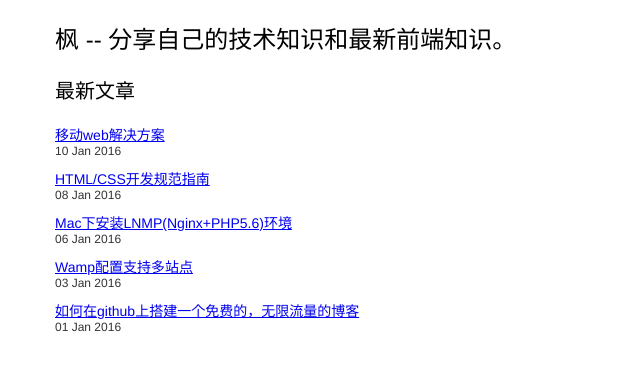
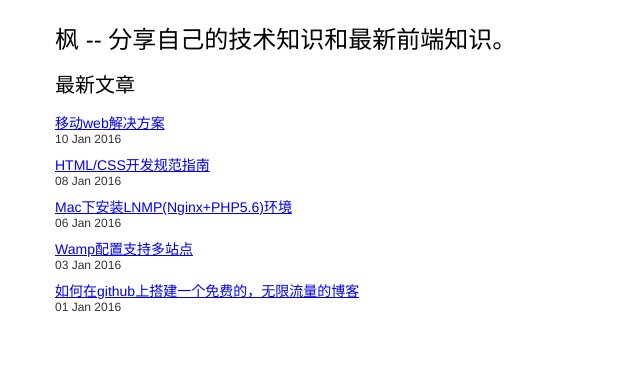
Before and after one commit to luozyiii/blog, a Jekyll site: the page built from index.html, in a window 1280 px wide. Shown: the top 371 px of the page, without its empty margins (0-640 px from the left). Built offline with Jekyll 4.4.1, drawn with Linux system fonts in a browser that asks for light colours.

Commit message:
适配手机

```diff
--- a/css/blog.css
+++ b/css/blog.css
@@ -70,17 +70,28 @@ pre {
 	width: 100%;
 }
 
-/*首页列表*/
+/*首页*/
+.header {
+	padding-bottom: 14px;
+}
+.g-content p {
+	line-height: 2;
+}
+.type {
+	padding-bottom: 14px;
+}
+
+/*列表*/
 .m-list {
 	width: 100%;
-	margin-top: 30px;
+	margin-top: 20px;
 }
 .m-list:first-child {
 	margin-top: 0;
 }
 .m-list li {
 	width: 100%;
-	margin-bottom: 10px;
+	margin-bottom: 8px;
 }
 .m-list .title {
 	font-size: 14px;
@@ -89,15 +100,3 @@ pre {
 	font-size: 12px;
 	color: #333;
 }
-
-/*文章*/
-.header {
-	padding-bottom: 20px;
-}
-
-.g-content p {
-	line-height: 2;
-}
-.type {
-	padding-bottom: 20px;
-}
```
